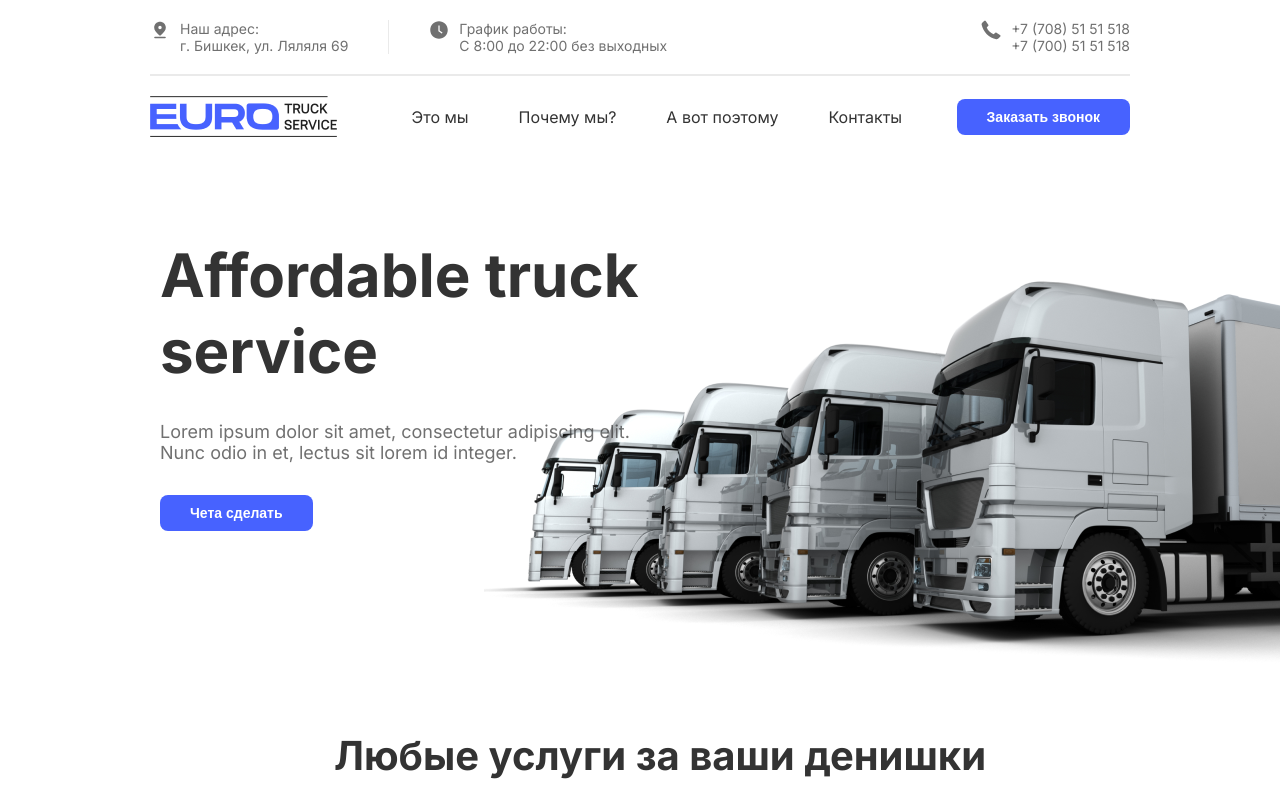
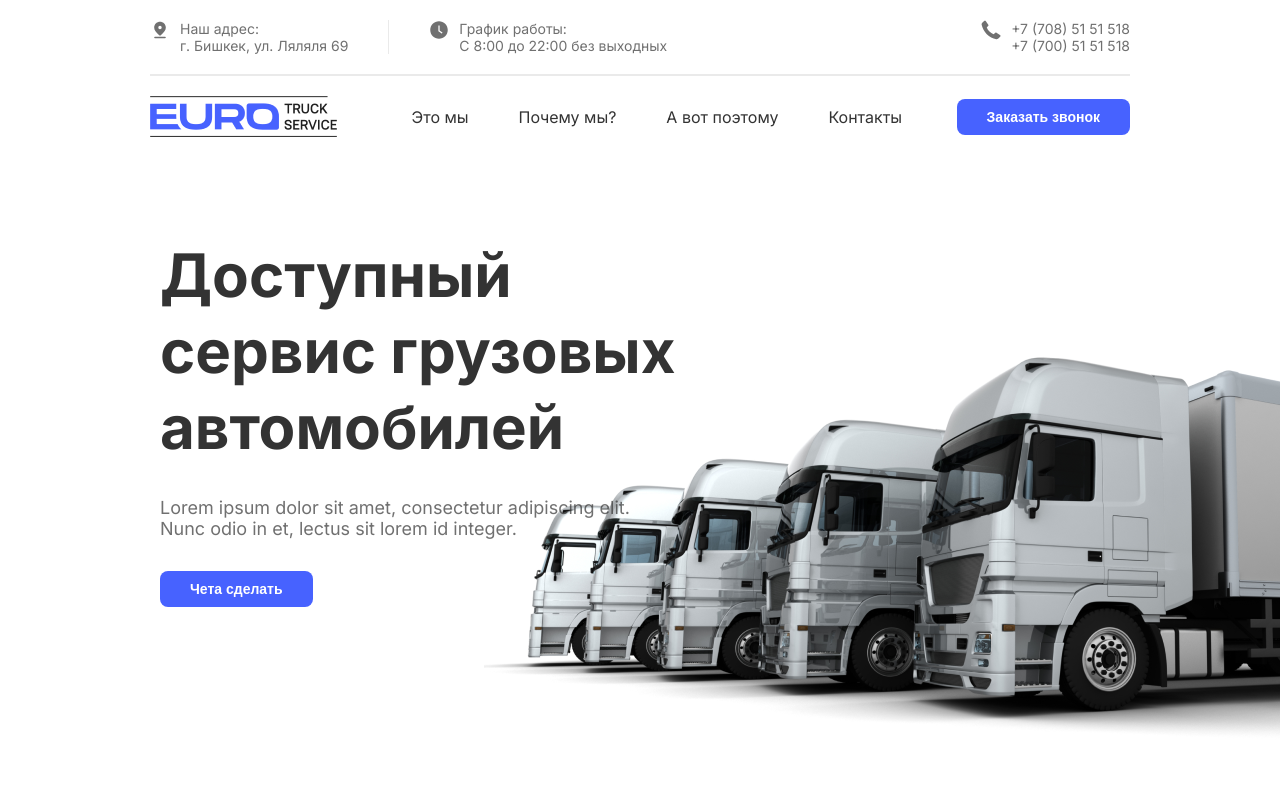
Before and after one commit to SebastianOnofrei/euro-truck-service, a React (Vite) app: page / in a window 1280 px wide. Shown: the top 800 px of the page. Built offline with nearby package versions, Linux system fonts and the light colour scheme.

Commit message:
translated hero headline so we have russian only :)

```diff
--- a/src/components/organisms/hero/Hero.jsx
+++ b/src/components/organisms/hero/Hero.jsx
@@ -3,7 +3,7 @@ import './Hero.scss';
 import Button from "../../atoms/button/Button";
 
 const Hero = () => {
-  let heroHeadline = "Affordable truck service";
+  let heroHeadline = "Доступный сервис грузовых автомобилей";
   let heroDescription =
 		"Lorem ipsum dolor sit amet, consectetur adipiscing elit. Nunc odio in et, lectus sit lorem id integer.";
   let buttonText = "Чета сделать";
@@ -12,7 +12,7 @@ const Hero = () => {
 			<div className="hero__text">
 				<h1>{heroHeadline}</h1>
 				<p>{heroDescription}</p>
-        <Button text={buttonText}/>
+        		<Button text={buttonText}/>
 			</div>
 		</section>
 	);
--- a/src/components/organisms/hero/Hero.scss
+++ b/src/components/organisms/hero/Hero.scss
@@ -10,7 +10,7 @@
     background-position: right bottom;
 
     .hero__text{
-        max-width: 50rem;
+        max-width: 52rem;
     }
 
     h1{
```
